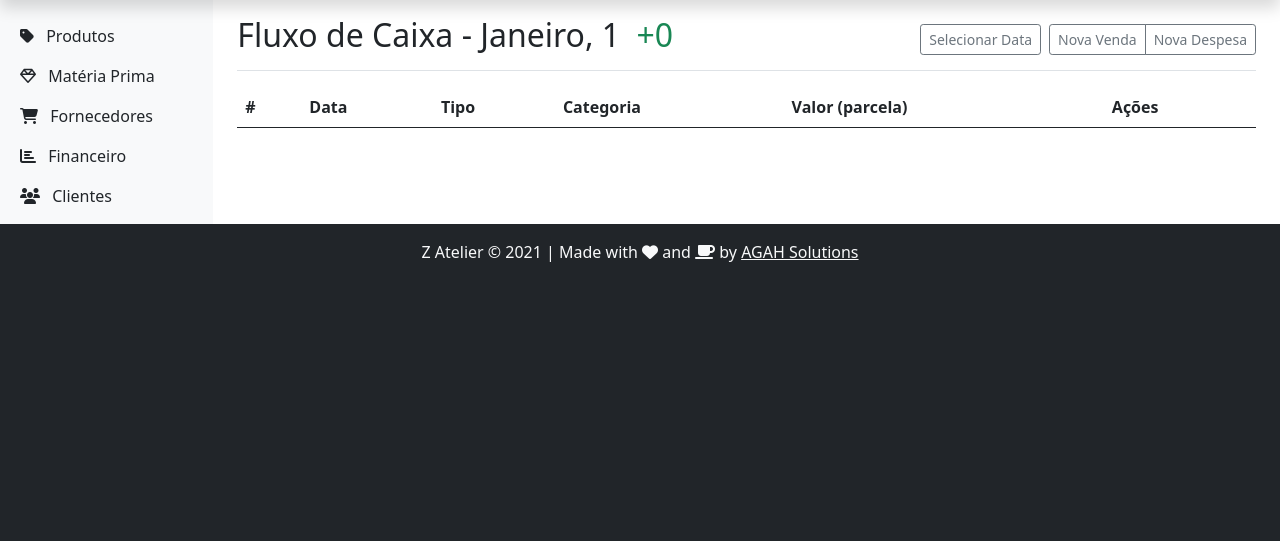
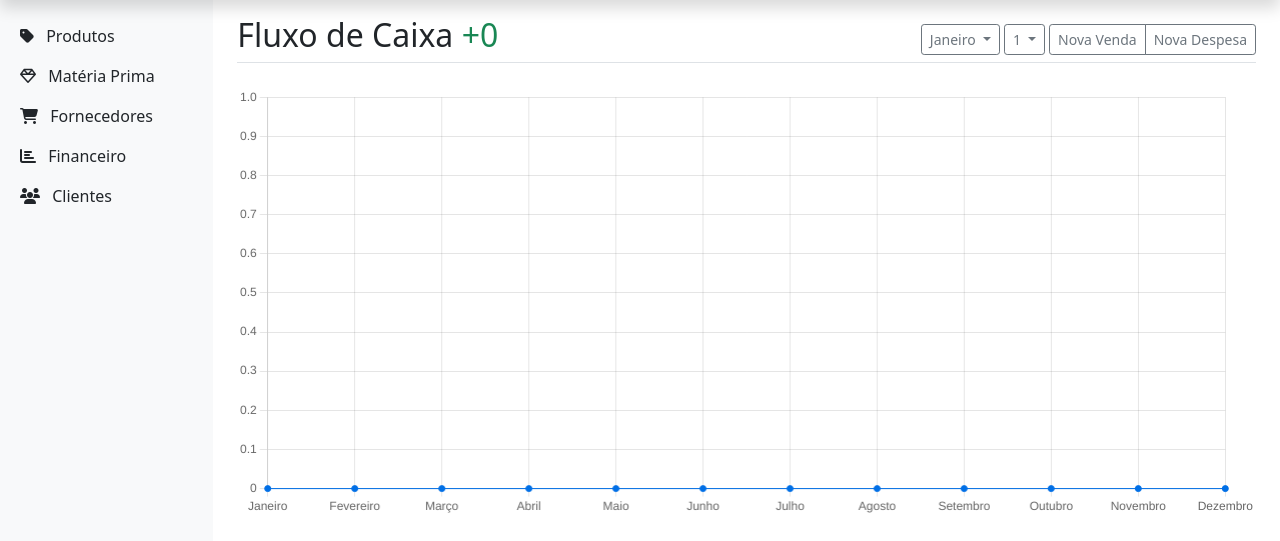
Before and after one commit to h-zanetti/jewelry-manager, a Django app: page /financeiro/fluxo_de_caixa/1/1/ in a window 1280 px wide. Shown: the part 40-581 px from the top of the page. Run offline with Django 3.2, Linux system fonts and the light colour scheme; a user stored in the database is signed in; tables that the repository leaves empty hold one stand-in row (values such as "Sample post"); lists and menus that the app fills with data are empty; parts of the project's set-up code (start-up, migrations or seed data) failed here and were passed over; some libraries are stand-ins or nearby versions.

Commit message:
Adicionado saldo em fluxo de caixa close #97

```diff
--- a/webdev/financeiro/templates/financeiro/fluxo_de_caixa.html
+++ b/webdev/financeiro/templates/financeiro/fluxo_de_caixa.html
@@ -4,23 +4,75 @@
 {% load humanize %}
 
 {% block content %}
-<div class="d-flex justify-content-between flex-wrap flex-md-nowrap align-items-center pt-3 pb-2 mb-3 border-bottom">
+<div class="d-flex justify-content-between flex-wrap flex-md-nowrap align-items-center pt-3 mb-3 border-bottom">
     <h1 class="h2">
-        Fluxo de Caixa - {{ data|date:"F, Y" }}
+        Fluxo de Caixa
         {% if saldo >= 0%}
-        <span class="text-success ms-2">+{{ saldo|intcomma }}</span>
+        <span class="text-success">+{{ saldo|intcomma }}</span>
         {% else %}
-        <span class="text-danger ms-2">{{ saldo|intcomma }}</span>
+        <span class="text-danger">{{ saldo|intcomma }}</span>
         {% endif %}
     </h1>
     <div class="btn-toolbar mb-2 mb-md-0">
-        <button type="button" class="btn btn-sm btn-outline-secondary">Selecionar Data</button>
-        <div class="btn-group ms-2">
+        <div class="dropdown me-1">
+            <button class="btn btn-sm btn-outline-secondary dropdown-toggle" type="button" id="dropdownMenuButton2" data-bs-toggle="dropdown" aria-expanded="false">
+                {{ data|date:"F" }}
+            </button>
+            <ul class="dropdown-menu" aria-labelledby="dropdownMenuButton2">
+                {% for mes in nomes %}
+                    <li><a class="dropdown-item {% if data.month == forloop.counter %}active{% endif %}" href="{% url 'financeiro:fluxo_de_caixa' data.year forloop.counter %}">{{ mes }}</a></li>
+                {% endfor %}
+            </ul>
+        </div>
+        <div class="dropdown me-1">
+            <button class="btn btn-sm btn-outline-secondary dropdown-toggle" type="button" id="dropdownMenuButton1" data-bs-toggle="dropdown" aria-expanded="false">
+                {{ data.year }}
+            </button>
+            <ul class="dropdown-menu" aria-labelledby="dropdownMenuButton1">
+                {% for ano in anos %}
+                    <li><a class="dropdown-item {% if data.year == ano %}active{% endif %}" href="{% url 'financeiro:fluxo_de_caixa' ano data.month %}">{{ ano }}</a></li>
+                {% endfor %}
+            </ul>
+        </div>
+        <div class="btn-group" role="group">
             <a href="{% url 'financeiro:nova_venda' %}" class="btn btn-sm btn-outline-secondary">Nova Venda</a>
             <a href="{% url 'financeiro:nova_despesa' %}" class="btn btn-sm btn-outline-secondary">Nova Despesa</a>
         </div>
     </div>
 </div>
+
+<canvas class="my-4 w-100" id="myChart" width="900" height="380"></canvas>
+<script>
+var ctx = document.getElementById('myChart').getContext('2d');
+var myChart = new Chart(ctx, {
+    type: 'line',
+    data: {
+        labels: {{ nomes|safe }},
+        datasets: [{
+            data: {{ dados|safe }},
+            backgroundColor: [
+                '#006FE6'
+            ],
+            borderColor: [
+                '#006FE6'
+            ],
+            borderWidth: 1
+        }]
+    },
+    options: {
+        scales: {
+            y: {
+                beginAtZero: true
+            }
+        },
+        plugins: {
+            legend: {
+                display: false
+            }
+        }
+    }
+});
+</script>
 
 <div class="table-responsive">
     <table class="table">
--- a/webdev/financeiro/views.py
+++ b/webdev/financeiro/views.py
@@ -1,8 +1,7 @@
 from dateutil.relativedelta import relativedelta
 import datetime as dt
+import calendar
 from itertools import chain
-from django.db.models import Sum
-from django.db.models.fields import DecimalField, FloatField
 from django.urls import reverse
 from django.shortcuts import render, redirect
 from django.contrib.auth.decorators import login_required
@@ -179,6 +178,7 @@ def deletar_venda(request, venda_id):
 # Fluxo de Caixa
 @login_required
 def fluxo_de_caixa(request, ano, mes):
+    # Fluxo de caixa mensal - Dados da tabela
     vendas_do_mes = Venda.objects.filter(data__year=ano, data__month=mes)
     vendas_anteriores = Venda.objects.filter(
         data__lt=dt.date(ano, mes, 1),
@@ -188,6 +188,7 @@ def fluxo_de_caixa(request, ano, mes):
     despesas_fixas = Despesa.objects.filter(repetir__in=['d', 'm'], data__lt=dt.date(ano, mes, 1))
     despesas_anuais = Despesa.objects.filter(repetir='a', data__lt=dt.date(ano, 1, 1), data__month=mes)
 
+    # Saldo do mes
     receita = 0
     for venda in chain(vendas_do_mes, vendas_anteriores):
         receita += venda.get_preco_parcela()
@@ -195,13 +196,39 @@ def fluxo_de_caixa(request, ano, mes):
     for despesa in chain(despesas_do_mes, despesas_fixas, despesas_anuais):
         despesas += despesa.total_pago
 
+    # Dados anuais para o gráfico
+    # Vendas
+    transacoes = sorted(
+        chain(vendas_do_mes, vendas_anteriores, despesas_do_mes, despesas_fixas, despesas_anuais),
+        key=lambda instance: instance.data
+    )
+    dados = {1:0, 2:0, 3:0, 4:0, 5:0, 6:0, 7:0, 8:0, 9:0, 10:0, 11:0, 12:0}
+    vendas_ano = Venda.objects.filter(data__year=ano)
+    for venda in vendas_ano:
+        parcelas = venda.get_todas_parcelas()
+        for parcela_data in parcelas:
+            if parcela_data.year == ano:
+                dados[parcela_data.month] += float(parcelas[parcela_data])
+    # Despesas variáveis
+    despesas_variaveis_ano = Despesa.objects.filter(data__year=ano, repetir='n')
+    for despesa in despesas_variaveis_ano:
+        dados[despesa.data.month] -= float(despesa.total_pago)
+    # Despesas fixas
+    despesas_fixas_ano = Despesa.objects.exclude(repetir='n')
+    for despesa in despesas_fixas_ano:
+        if despesa.repetir == 'a':
+            dados[despesa.data.month] -= float(despesa.total_pago)
+        elif despesa.repetir == 'm':
+            for m in range(despesa.data.month, 13):
+                dados[m] -= float(despesa.total_pago)
+
     context = {
         'data': dt.date(ano, mes, 1),
         'saldo': receita - despesas,
-        'transacoes': sorted(
-            chain(vendas_do_mes, vendas_anteriores, despesas_do_mes, despesas_fixas, despesas_anuais),
-            key=lambda instance: instance.data
-        ),
+        'transacoes': transacoes,
+        'nomes': ['Janeiro', 'Fevereiro', 'Março', 'Abril', 'Maio', 'Junho', 'Julho', 'Agosto', 'Setembro', 'Outubro', 'Novembro', 'Dezembro'],
+        'dados': list(dados.values()),
+        'anos': [ano-2, ano-1, ano, ano+1, ano+2],
     }
 
     return render(request, 'financeiro/fluxo_de_caixa.html', context)
--- a/webdev/templates/base.html
+++ b/webdev/templates/base.html
@@ -6,6 +6,7 @@
     <meta name="viewport" content="width=device-width, initial-scale=1.0">
     <link href="https://cdn.jsdelivr.net/npm/bootstrap@5.0.0-beta3/dist/css/bootstrap.min.css" rel="stylesheet" integrity="sha384-eOJMYsd53ii+scO/bJGFsiCZc+5NDVN2yr8+0RDqr0Ql0h+rP48ckxlpbzKgwra6" crossorigin="anonymous">
     <script src="https://kit.fontawesome.com/2f543ddc08.js" crossorigin="anonymous"></script>
+    <script src="https://cdn.jsdelivr.net/npm/chart.js"></script>
     <title>
         {% if title %}
             Gerenciador de Jóias | {{ title }}
@@ -29,7 +30,7 @@
         <div class="container-fluid">
             <div class="row">
                 <nav id="sidebarMenu" class="col-md-3 col-lg-2 d-md-block bg-light sidebar">
-                    <div class="position-sticky pt-3 mb-auto">
+                    <div class="position-sticky pt-3">
                         <ul class="nav flex-column">
                             {% if filters %}
                             <li class="nav-item">
```
Also changed, not shown: webdev/financeiro/models.py (+7 -2 lines), webdev/financeiro/migrations/0013_auto_20210519_1407.py (added).
